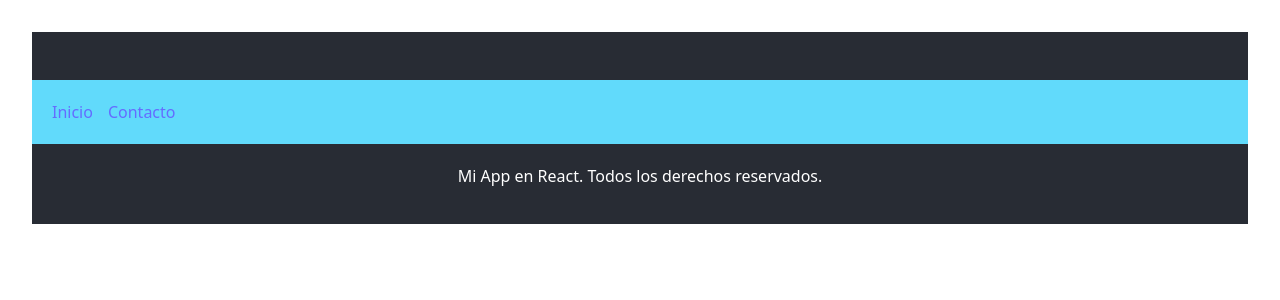
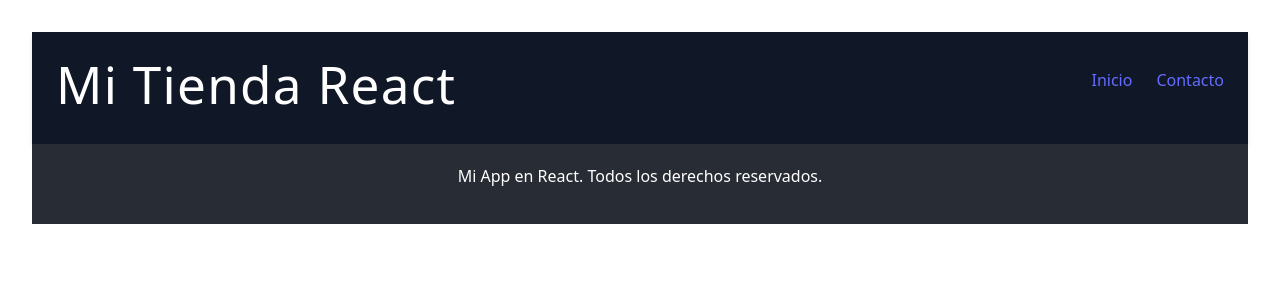
Before and after one commit to kevinnador/Pagina-react-js, a React (Vite) app: page / in a window 1280 px wide. Shown: the top 300 px of the page. Built offline with nearby package versions, Linux system fonts and the light colour scheme.

Commit message:
Cambios de estilos

```diff
--- a/src/components/Header.jsx
+++ b/src/components/Header.jsx
@@ -1,8 +1,31 @@
+import { Link } from "react-router-dom";
+
 const Header = () => {
   return (
-    <header style={{ backgroundColor: '#282c34', padding: '20px', color: 'white' }}>
-      <h1></h1>
+    <header className="bg-gray-900 text-white p-6 flex items-center justify-between shadow-md">
+      <h1 className="text-2xl font-bold tracking-wide">Mi Tienda React</h1>
+      <nav>
+        <ul className="flex gap-6">
+          <li>
+            <Link
+              to="/inicio"
+              className="hover:text-gray-300 transition-colors"
+            >
+              Inicio
+            </Link>
+          </li>
+          <li>
+            <Link
+              to="/contacto"
+              className="hover:text-gray-300 transition-colors"
+            >
+              Contacto
+            </Link>
+          </li>
+        </ul>
+      </nav>
     </header>
   );
 };
+
 export default Header;
--- a/src/components/Nav.jsx
+++ b/src/components/Nav.jsx
@@ -1,14 +1,7 @@
-import { Link } from 'react-router-dom';
+
 
 const Nav = () => {
-  return (
-    <nav style={{ backgroundColor: '#61dafb', color: 'white', padding: '10px' }}>
-      <ul style={{ listStyle: 'none', display: 'flex', gap: '15px', margin: 0, padding: '10px' }}>
-        <li> <Link to="/Inicio">Inicio</Link></li>
-        <li> <Link to="/contacto">Contacto</Link></li>
-      </ul>
-    </nav>
-  );
+
 };
 
 export default Nav;
```
